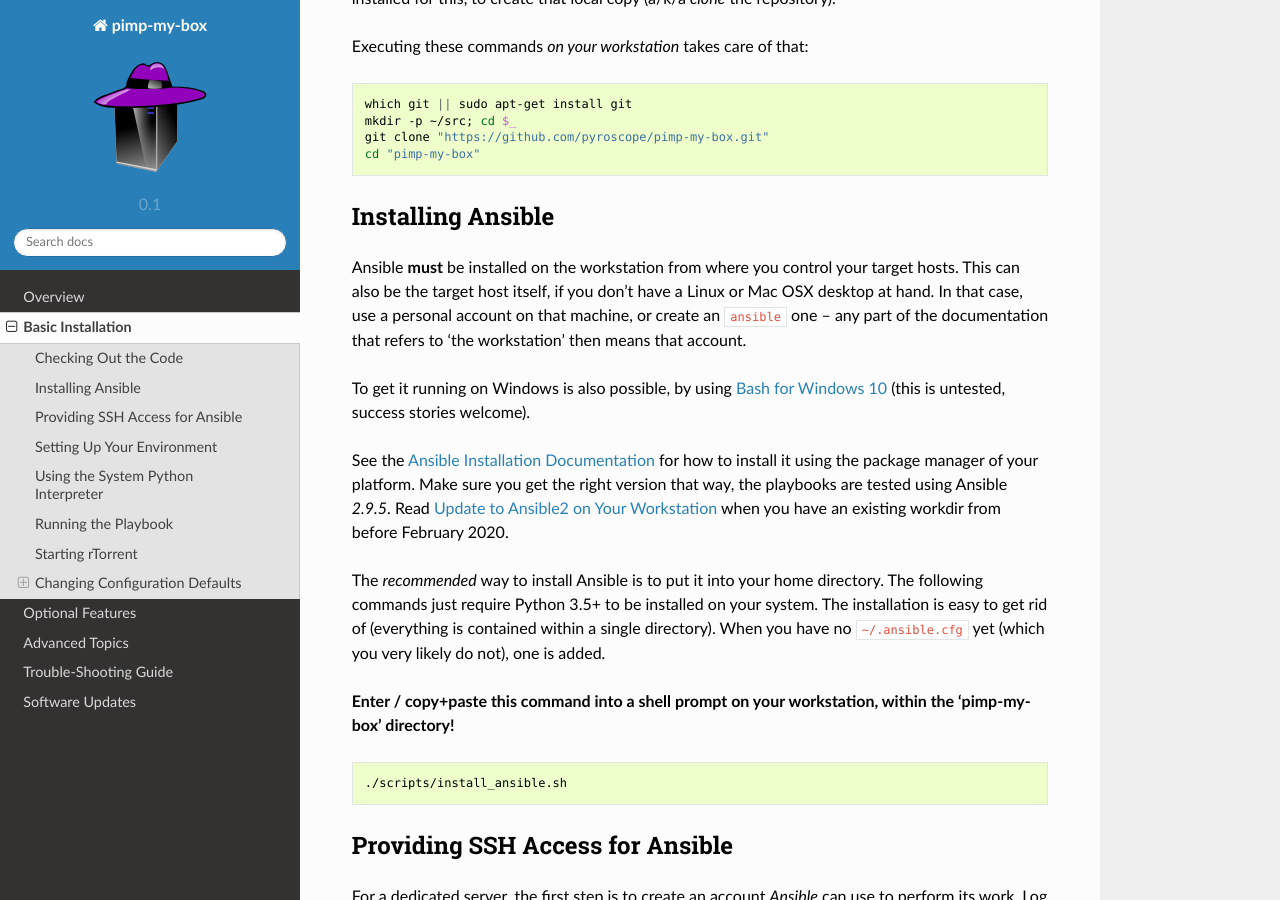
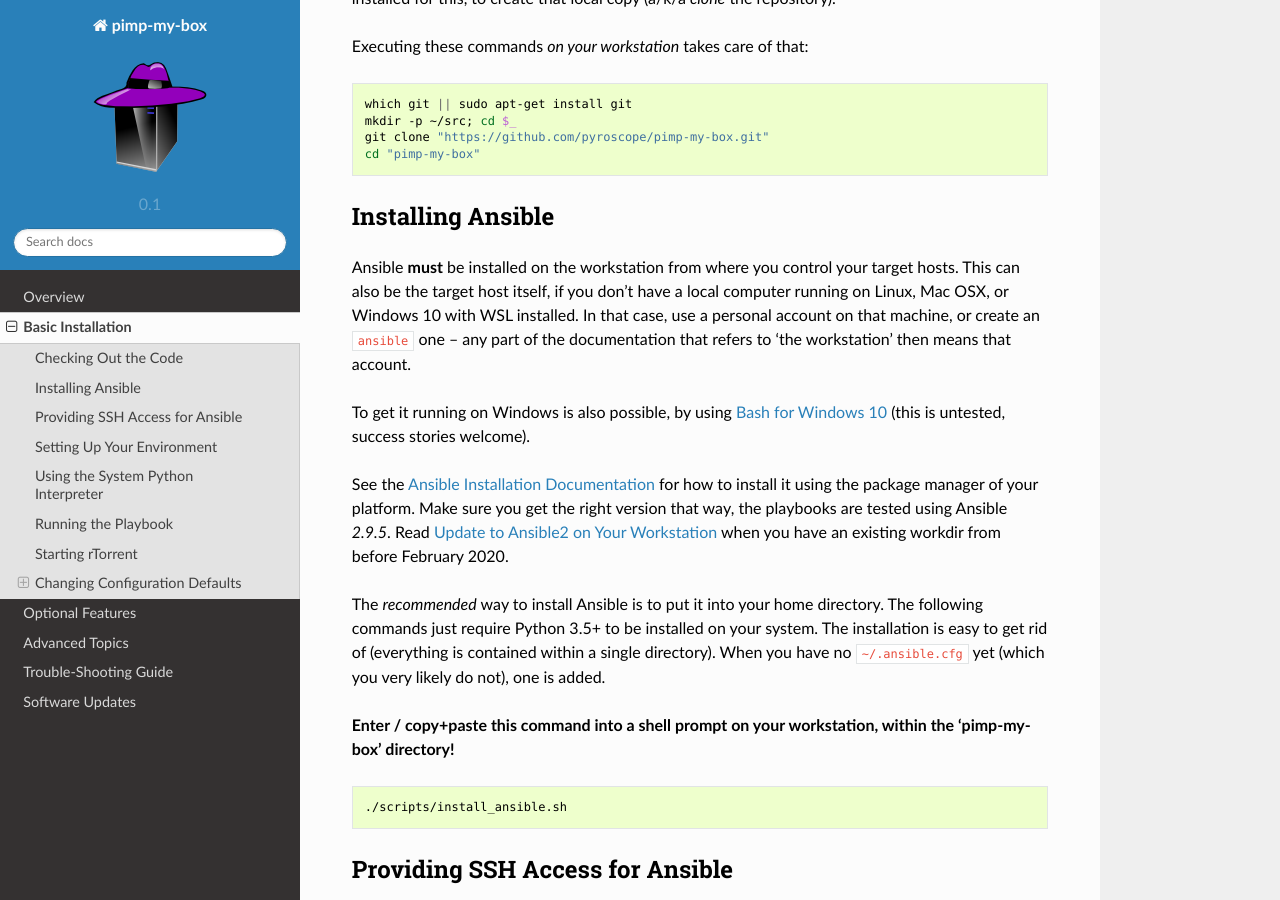
Before and after one commit to pyroscope/pimp-my-box, a Sphinx documentation site: the page built from docs/setup.rst, in a window 1280 px wide and 900 px high, scrolled down 686 px. Built offline with Sphinx 7.4.7 and the Read the Docs theme 2.0.0, drawn with Linux system fonts in a browser that asks for light colours.

Commit message:
docs: mention win10+wsl

```diff
--- a/docs/setup.rst
+++ b/docs/setup.rst
@@ -52,7 +52,8 @@
 
 Ansible **must** be installed on the workstation from where you control
 your target hosts. This can also be the target host itself, if you don't
-have a Linux or Mac OSX desktop at hand. In that case, use a personal
+have a local computer running on Linux, Mac OSX, or Windows 10 with WSL installed.
+In that case, use a personal
 account on that machine, or create an ``ansible`` one – any part of the
 documentation that refers to ‘the workstation’ then means that account.
 
```
